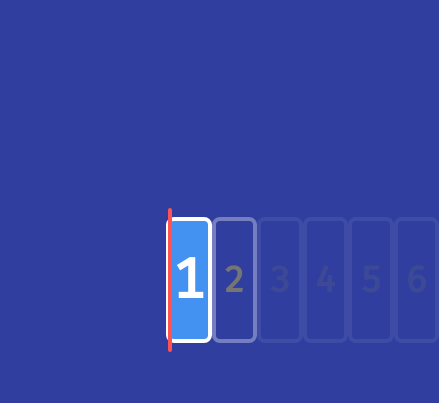
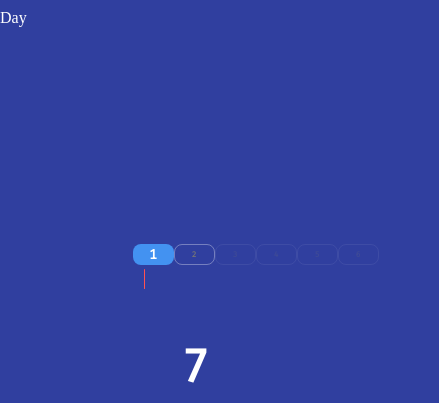
Before and after one commit to Vandesm14/classaware, a plain HTML site: page docs/timer.html in a window 390 px wide. Shown: the part 114-517 px from the top of the page, 439 px wide, since content can reach past the window. Drawn offline with nearby package versions, Linux system fonts and the light colour scheme.

Commit message:
working timer interface (responsive)

```diff
--- a/docs/css/timer.css
+++ b/docs/css/timer.css
@@ -5,7 +5,6 @@
 /* font-family: 'Ubuntu', sans-serif; */
 
 body {
-	overflow: hidden;
 	margin: 0;
 	padding: 0;
 	background-color: #303f9f;
@@ -18,9 +17,7 @@ body {
 	margin-top: 4%;
 	width: 100%;
 	text-align: center;
-	font-size: 72px;
-
-	/* font-size: 9vw; */
+	font-size: 5vw;
 	font-family: 'Ubuntu', sans-serif;
 }
 
@@ -33,12 +30,13 @@ body {
 }
 
 .timer-container {
+	position: relative;
 	display: flex;
+	overflow: hidden;
 	flex-direction: column;
 	justify-content: center;
-	margin: auto auto;
-	width: 70%;
-	height: 19%;
+	width: 100%;
+	height: 100%;
 }
 
 .timer {
@@ -46,14 +44,7 @@ body {
 	display: flex;
 	flex-direction: row;
 	margin: auto auto;
-	width: 70%;
-
-	/* TESTING */
 	height: 15%;
-
-	/* width: 100%; */
-	/* height: 100%; */
-	/* border: 6px solid white; */
 	border-radius: 8px;
 }
 
@@ -61,22 +52,38 @@ body {
 	display: flex;
 	flex-direction: column;
 	justify-content: center;
-	width: 100%;
-
-	/* border: 4px solid white; */
-	border: 4px solid #fff5;
+	width: 10vw;
+	height: 5vw;
+	border: 0.3vw solid #fff5;
 	border-radius: 8px;
 	color: #757575;
-	font-size: 36px;
+	font-size: 2vw;
 	transition: 500ms ease-in-out;
 }
 
 .timer-column.current {
+	border: 0.3vw solid #fff0;
 	background-color: #4392f1;
 	color: white;
-	font-size: 56px;
-	/* border: none; */
-	border: 4px solid white;
+	font-size: 3.5vw;
+}
+
+@media only screen and (max-device-width : 640px) {
+	.title {
+		font-size: 15vw;
+	}
+
+	.timer-column {
+		width: 30vw;
+		height: 20vw;
+		border: 1vw solid #fff5;
+		font-size: 6vw;
+	}
+
+	.timer-column.current {
+		border: 1vw solid #fff0;
+		font-size: 12vw;
+	}
 }
 
 .timer-column-text {
@@ -89,24 +96,25 @@ body {
 
 .timer-pointer {
 	position: absolute;
-
-	/* TESTING */
 	left: calc(50% - 2px);
-
-	/* left: 15%; */
 	display: block;
-	width: 4px;
-	height: 17%;
+	width: calc(1vw / 4);
+	height: 5vw;
 	border-radius: 4px;
 	background-color: #ff5252;
+}
+
+@media only screen and (max-device-width : 640px) {
+	.timer-pointer {
+		width: calc(1vw / 2);
+		height: 20vw;
+	}
 }
 
 .timer-pointer-label {
 	position: absolute;
 	top: 62%;
-
-	/* left: 15%; */
-	left: calc(50% - 16%);
+	left: calc(50% - 15%);
 	display: block;
 	width: 30%;
 	text-align: center;
--- a/docs/js/timer.js
+++ b/docs/js/timer.js
@@ -1,38 +1,48 @@
 var periods = 6;
+// var time = -1;
 var time = -1;
-var maxTime = 360;
+var maxTime = 60;
 var periodLength = maxTime / periods;
 
 // increaseTimer();
 var timerInterval = setInterval(increaseTimer, 1000);
 
 function increaseTimer() {
+	let pointerWidth = $('.timer-pointer').width();
+	let timerWidth = $('.timer').outerWidth() - pointerWidth;
+	let vw = $(window).width() / 100;
+
+	let cellSpacing = 44.7;
+	let cellWidth = 10.6;
+
 	time++;
 	if (time > maxTime) {
 		clearInterval(timerInterval);
 		return;
 	}
 
-	let pointerWidth = $('.timer-pointer').width();
-	let timerWidth = $('.timer').outerWidth() - pointerWidth;
+	if ($(window).width() <= 640) {
+		cellSpacing = 34;
+		cellWidth = 32;
+	}
 
-	// Set time Left
+	// Set time left
 	$('.timer-pointer-label').text(((Math.floor(time / periodLength) + 1) * periodLength) - time);
 
 	// Move pointer
 	$('.timer-pointer').animate({
-		left: (($(window).width() / 100 * 43) + (timerWidth / maxTime) * (time % periodLength)) - (pointerWidth / 2)
+		left: ((vw * cellSpacing) + (timerWidth / maxTime) * (time % periodLength)) - (pointerWidth / 2)
 	}, 500);
 
+	// Move timer
 	if (time < periodLength * periods) {
 		$('.timer').animate({
-			left: (($(window).width() / 100 * 15) - (timerWidth / maxTime) * Math.floor(time / periodLength) * periodLength) + (timerWidth / 2.5)
+			left: (vw * cellSpacing) - ((vw * cellWidth) * (Math.floor(time / periodLength) - 0))
 		}, 500);
 	}
 
-	// Update Timer
+	// Update columns
 	if (time % periodLength === 0 || time === 0 && time < periodLength * (periods - 1)) {
-		// Move Timer
 
 		// Reset column classes
 		$('.timer').children('.timer-column').removeClass('current');
--- a/docs/timer.html
+++ b/docs/timer.html
@@ -11,6 +11,11 @@
 <body>
 	<h1 class="title">Classaware</h1>
 	<div class="app">
+		<div class="info">
+			<p class="info-date">Date</p>
+			<p class="info-time">Time</p>
+			<p class="info-day">Day</p>
+		</div>
 		<div class="timer-container">
 			<div class="timer">
 				<div class="timer-column">
```
Also changed, not shown: 1 other file.
